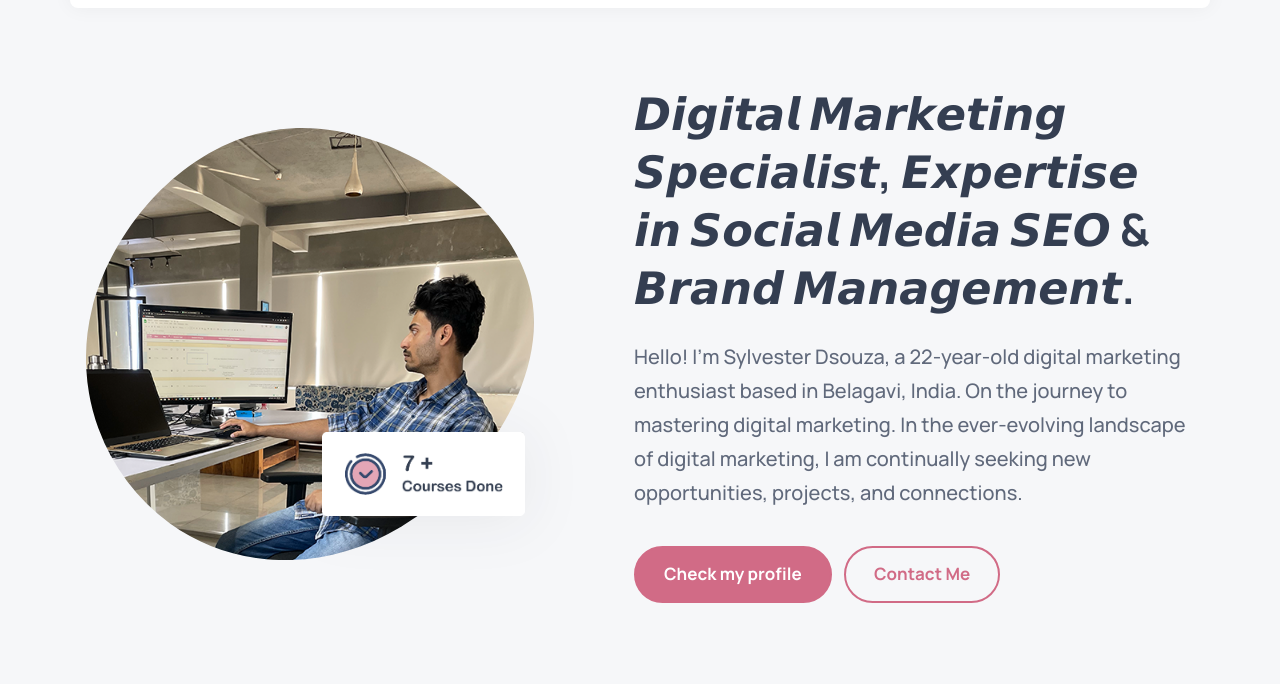
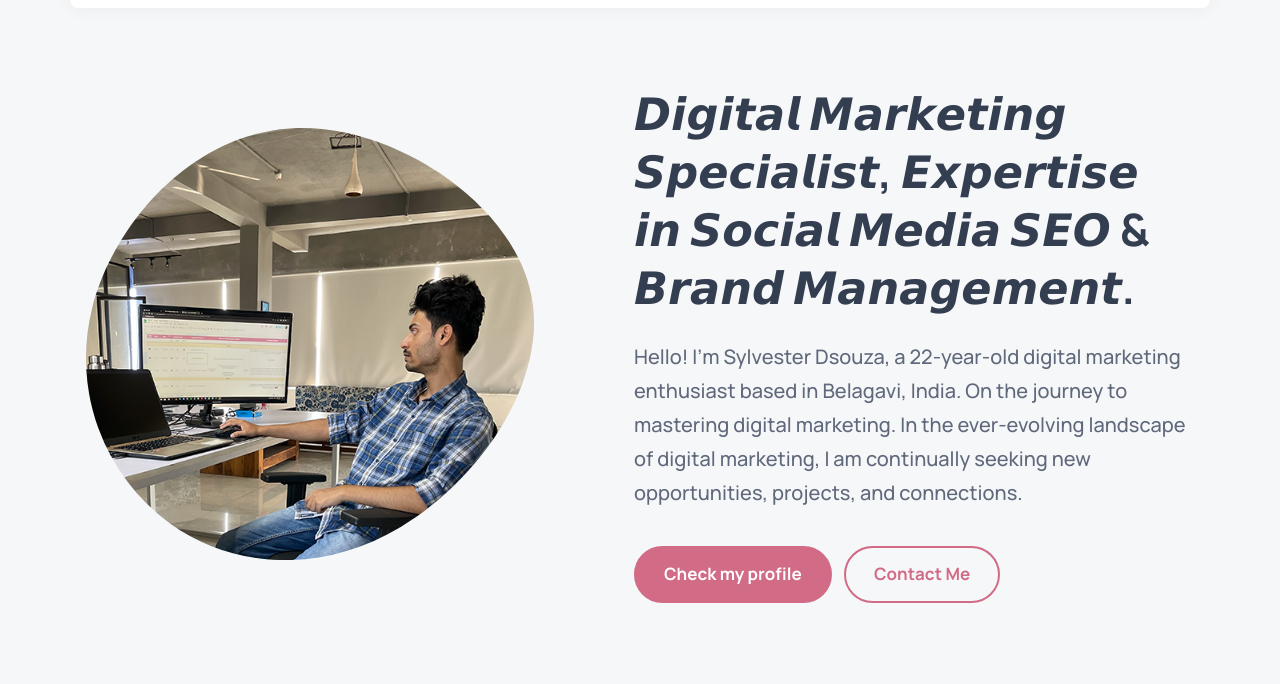
Before and after one commit to Silu162001/personal-website, a plain HTML site: page website/index.html in a window 1280 px wide. Shown: the part 116-800 px from the top of the page. Drawn offline with nearby package versions, Linux system fonts and the light colour scheme.

Commit message:
Update index.html

```diff
--- a/website/index.html
+++ b/website/index.html
@@ -142,9 +142,6 @@
           <figure class="hero-banner">
             <img src="./assets/images/hero-banner1.png" width="560" height="540" alt="Julia" class="w-100"
               data-reveal="top">
-
-            <img src="./assets/images/hero-shape-2.png" width="203" height="91" alt="250+ Projects Done" class="shape"
-              data-reveal="top" data-reveal-delay="0.25s">
           </figure>
 
           <div class="hero-content">
```
